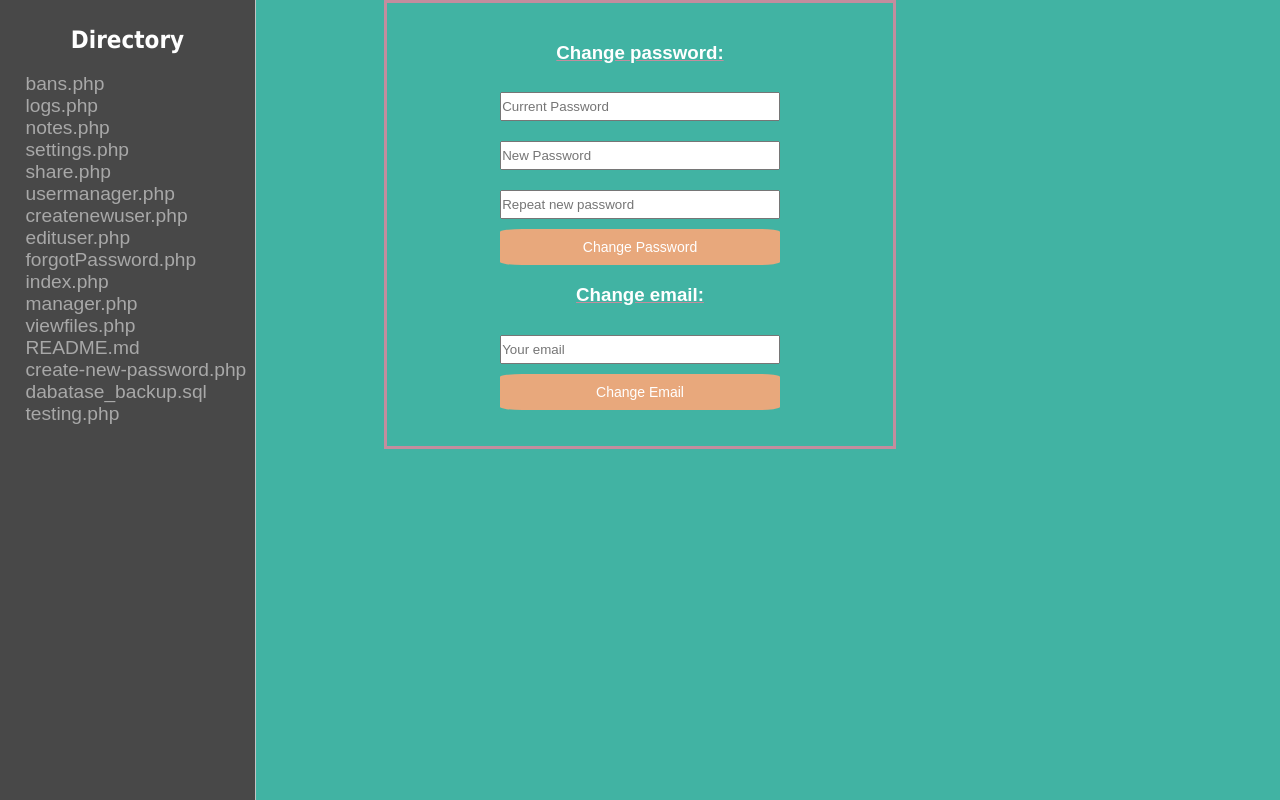
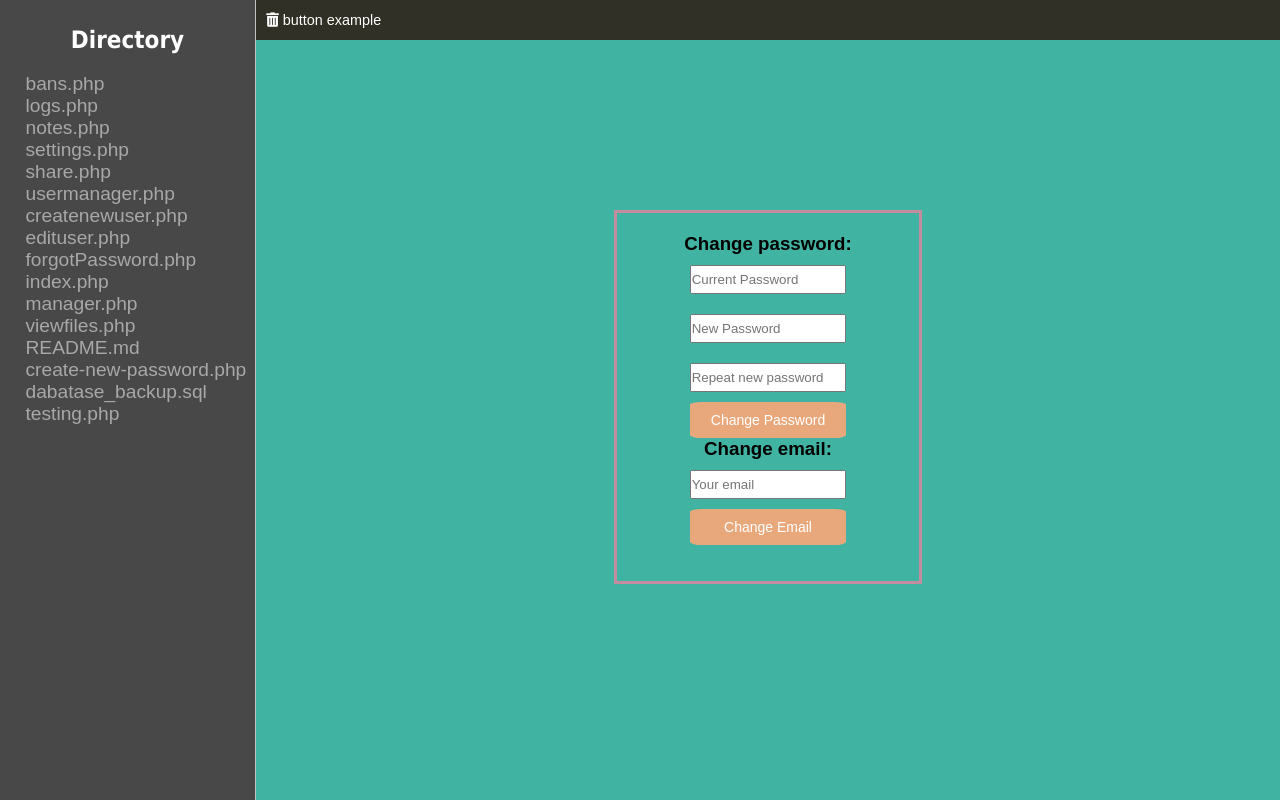
Before and after one commit to kasteckis/Private-online-drive, a PHP site: page /settings.php in a window 1280 px wide. Shown: the part 48-848 px from the top of the page. Run offline with PHP 8.4, Linux system fonts and the light colour scheme; the visitor is signed in with stand-in values (Sample User, id 1); data comes from the database, SQL or seed files in the repository; data that the repository does not hold is empty; some libraries are stand-ins or nearby versions.

Commit message:
Added settings to changed pages

```diff
--- a/settings.php
+++ b/settings.php
@@ -16,7 +16,12 @@ require 'includes/config.php';
 			include 'includes/file-nav.php';
       ?>
 
-			<div class="changebox">
+			<div class="sub-page-main">
+				<div class="display-menu">
+					<!-- Or delete just the button if no buttons on the page -->
+					<button class="btn-display-menu" type='submit' name='dosmth' ><i class="fas fa-trash-alt"></i> button example</button>
+				</div>
+			<div class="main">
 				<?php
 				echo "<h3>Change password:</h3>";
 				echo "<form method='POST'>";?>
@@ -51,8 +56,8 @@ require 'includes/config.php';
 					echo "</form>";
 				?>
 				</div>
-			</div>
 		</div>
+	</div>
 
 		<?php
 		if(isset($_POST['submitChange']))
@@ -113,7 +118,7 @@ require 'includes/config.php';
 ?>
 
 
-
+</div>
 </body>
 
 </html>
```
